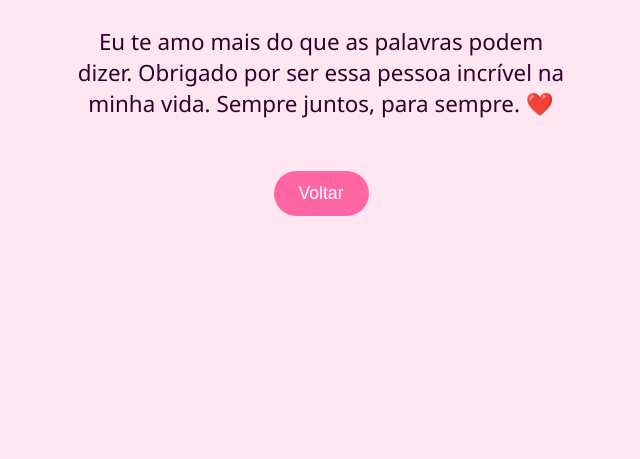
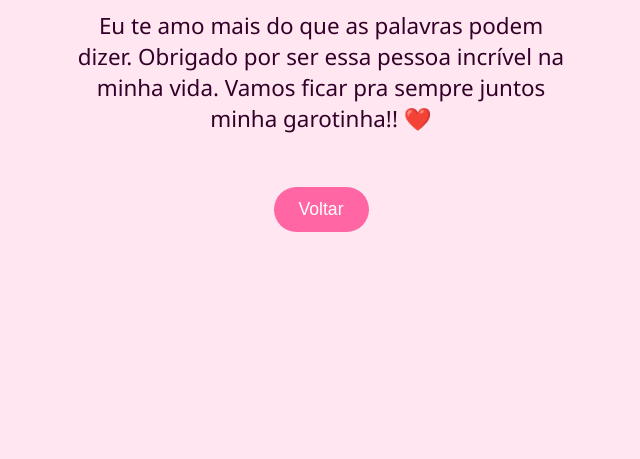
Before and after one commit to akariks/cartinha-fofa, a plain HTML site: page ama.html in a window 1280 px wide. Shown: the part 341-800 px from the top of the page, without its empty margins (319-959 px from the left). Drawn offline with Linux system fonts and the light colour scheme.

Commit message:
Update ama.html

```diff
--- a/ama.html
+++ b/ama.html
@@ -44,7 +44,7 @@
 <body>
 
 <h1>Você me ama? 💘</h1>
-<p>Eu te amo mais do que as palavras podem dizer. Obrigado por ser essa pessoa incrível na minha vida. Sempre juntos, para sempre. ❤️</p>
+<p>Eu te amo mais do que as palavras podem dizer. Obrigado por ser essa pessoa incrível na minha vida. Vamos ficar pra sempre juntos minha garotinha!! ❤️</p>
 <button onclick="location.href='index.html'">Voltar</button>
 
 </body>
```
